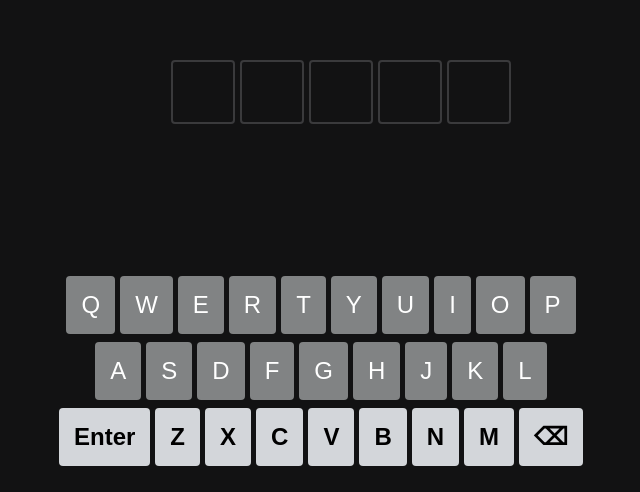
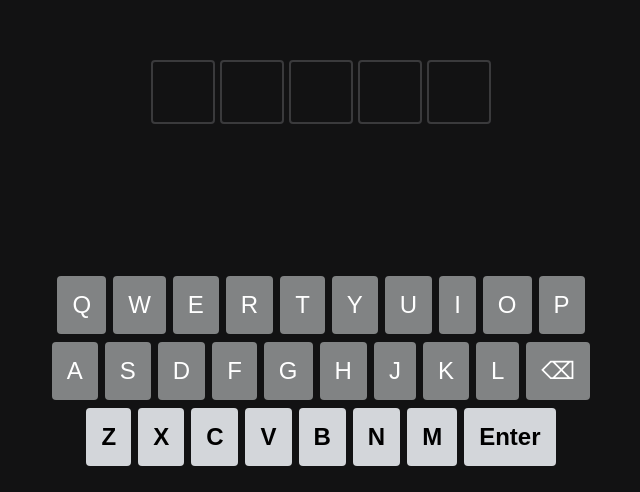
Before and after one commit to GabrielRHL/guess, a React (Vite) app: page / in a window 1280 px wide. Shown: the part 308-800 px from the top of the page, without its empty margins (319-959 px from the left). Built offline with nearby package versions, Linux system fonts and the light colour scheme.

Commit message:
modificando css do componente Keyboard e Board

```diff
--- a/src/components/Board/Board.css
+++ b/src/components/Board/Board.css
@@ -8,7 +8,6 @@
 .game-container {
     display: flex;
     flex-direction: column;
-    align-items: center;
     gap: 20px;
     padding: 20px;
     max-width: 500px;
--- a/src/components/Keyboard/Keyboard.css
+++ b/src/components/Keyboard/Keyboard.css
@@ -17,7 +17,7 @@
 .keyboard-row {
   display: flex;
   justify-content: center;
-  gap: 5px;
+  gap: 7px;
 }
 
 .key {
--- a/src/components/Keyboard/Keyboard.tsx
+++ b/src/components/Keyboard/Keyboard.tsx
@@ -7,8 +7,8 @@ interface KeyboardProps {
 
 const Keyboard: React.FC<KeyboardProps> = ({ onKeyClick }) => {
     const row1 = 'QWERTYUIOP'.split('')
-    const row2 = 'ASDFGHJKL'.split('')
-    const row3 = ['Enter', ...'ZXCVBNM'.split(''), 'Backspace']
+    const row2 = [...'ASDFGHJKL'.split(''), 'Backspace']
+    const row3 = [...'ZXCVBNM'.split(''), 'Enter']
 
     return (
         <div className='keyboard'>
@@ -30,7 +30,7 @@ const Keyboard: React.FC<KeyboardProps> = ({ onKeyClick }) => {
                     onClick={() => onKeyClick(key)}
                     className='key'
                     >
-                        {key}
+                        {key === 'Backspace' ? "⌫" : key}
                     </button>
                 ))}
             </div>
@@ -41,7 +41,7 @@ const Keyboard: React.FC<KeyboardProps> = ({ onKeyClick }) => {
                     onClick={() => onKeyClick(key)}
                     className={`key special ${key.toLowerCase()}`}
                     >
-                        {key === 'Backspace' ? "⌫" : key}
+                        {key}
                     </button>
                 ))}
             </div>
```
